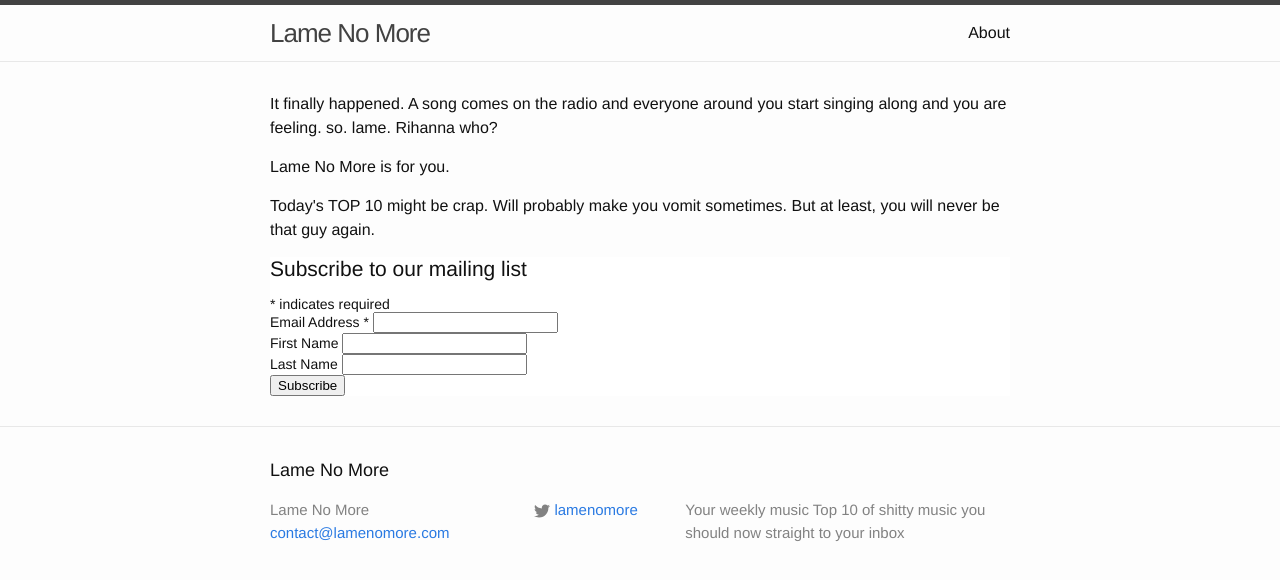
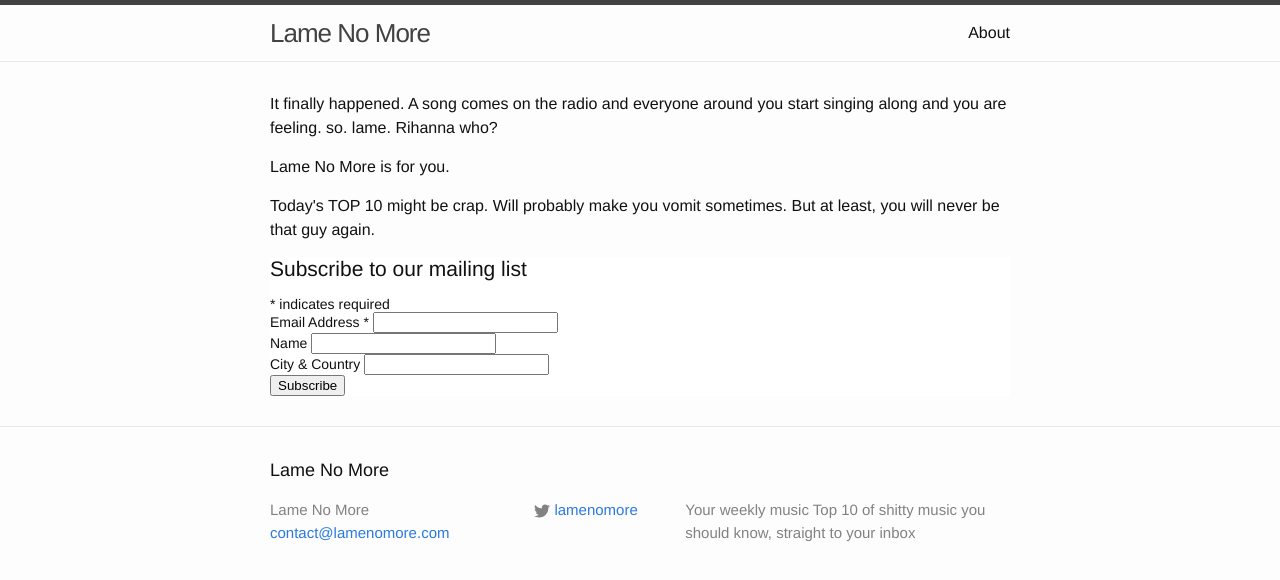
Before and after one commit to Bootstragram/lamenomore, a Jekyll site: the page built from index.html, in a window 1280 px wide. Shown: the top 580 px of the page. Built offline with Jekyll 4.4.1, drawn with Linux system fonts in a browser that asks for light colours; comment, search, counter and statistics services are not loaded.

Commit message:
Fixed typo + update form with the right fields

```diff
--- a/_config.yml
+++ b/_config.yml
@@ -2,7 +2,7 @@
 title: Lame No More
 email: contact@lamenomore.com
 description: > # this means to ignore newlines until "baseurl:"
-  Your weekly music Top 10 of shitty music you should now straight to your inbox
+  Your weekly music Top 10 of shitty music you should know, straight to your inbox
 baseurl: "" # the subpath of your site, e.g. /blog/
 url: "http://www.lamenomore.com" # the base hostname & protocol for your site
 twitter_username: lamenomore
--- a/index.html
+++ b/index.html
@@ -17,6 +17,7 @@ layout: default
   </p>
 
 <div>
+
 <!-- Begin MailChimp Signup Form -->
 <link href="//cdn-images.mailchimp.com/embedcode/classic-10_7.css" rel="stylesheet" type="text/css">
 <style type="text/css">
@@ -25,7 +26,7 @@ layout: default
 	   We recommend moving this block and the preceding CSS link to the HEAD of your HTML file. */
 </style>
 <div id="mc_embed_signup">
-<form action="//bootstragram.us9.list-manage.com/subscribe/post?u=6a7419b3d38cbcce144202a83&amp;id=0b0377097a" method="post" id="mc-embedded-subscribe-form" name="mc-embedded-subscribe-form" class="validate" target="_blank" novalidate>
+<form action="//lamenomore.us9.list-manage.com/subscribe/post?u=6a7419b3d38cbcce144202a83&amp;id=0b0377097a" method="post" id="mc-embedded-subscribe-form" name="mc-embedded-subscribe-form" class="validate" target="_blank" novalidate>
     <div id="mc_embed_signup_scroll">
 	<h2>Subscribe to our mailing list</h2>
 <div class="indicates-required"><span class="asterisk">*</span> indicates required</div>
@@ -35,12 +36,12 @@ layout: default
 	<input type="email" value="" name="EMAIL" class="required email" id="mce-EMAIL">
 </div>
 <div class="mc-field-group">
-	<label for="mce-FNAME">First Name </label>
-	<input type="text" value="" name="FNAME" class="" id="mce-FNAME">
+	<label for="mce-NAME">Name </label>
+	<input type="text" value="" name="NAME" class="" id="mce-NAME">
 </div>
 <div class="mc-field-group">
-	<label for="mce-LNAME">Last Name </label>
-	<input type="text" value="" name="LNAME" class="" id="mce-LNAME">
+	<label for="mce-LOCATION">City &amp; Country </label>
+	<input type="text" value="" name="LOCATION" class="" id="mce-LOCATION">
 </div>
 	<div id="mce-responses" class="clear">
 		<div class="response" id="mce-error-response" style="display:none"></div>
```
Also changed, not shown: other parts of index.html (+2 -1 lines).
